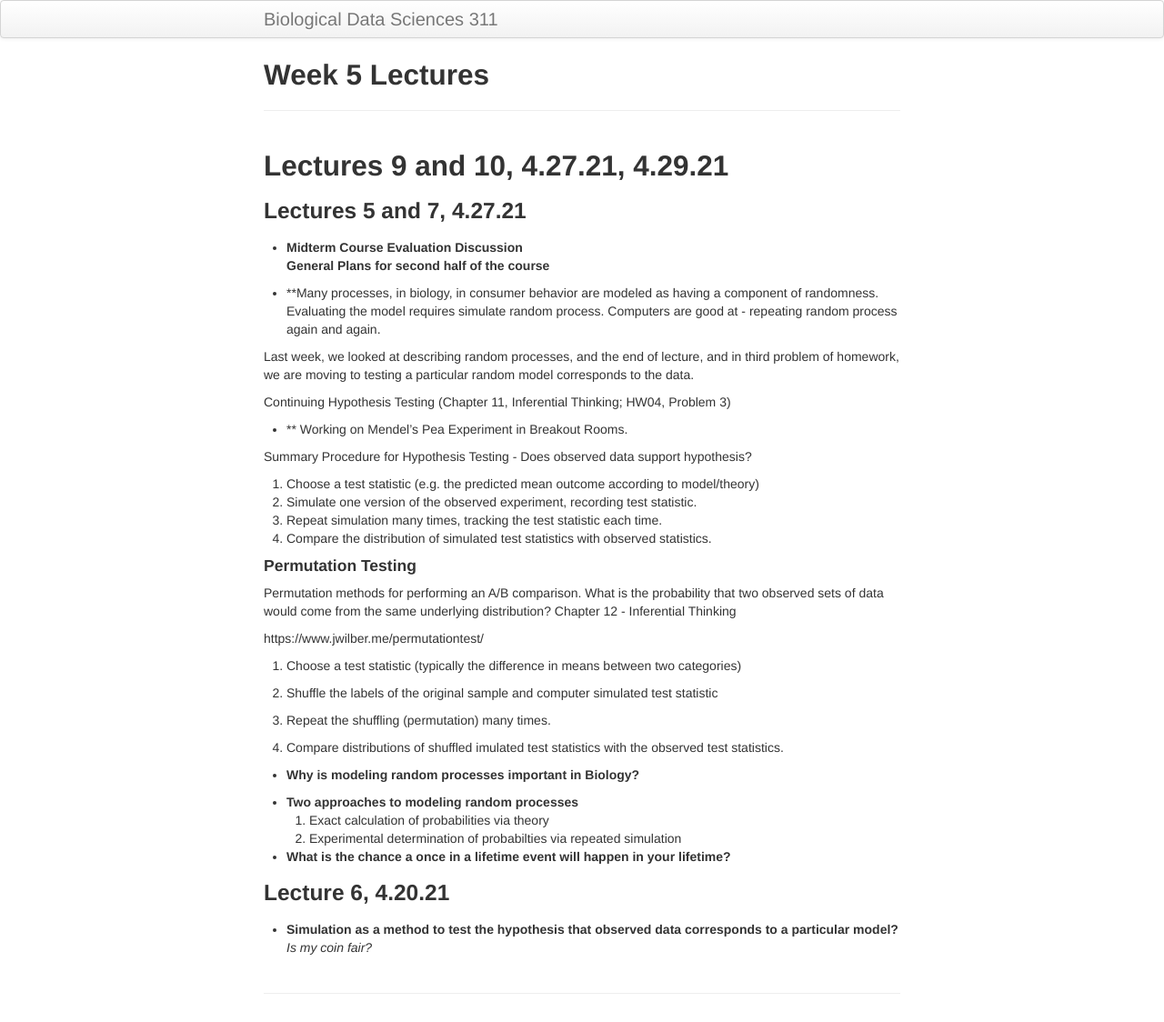
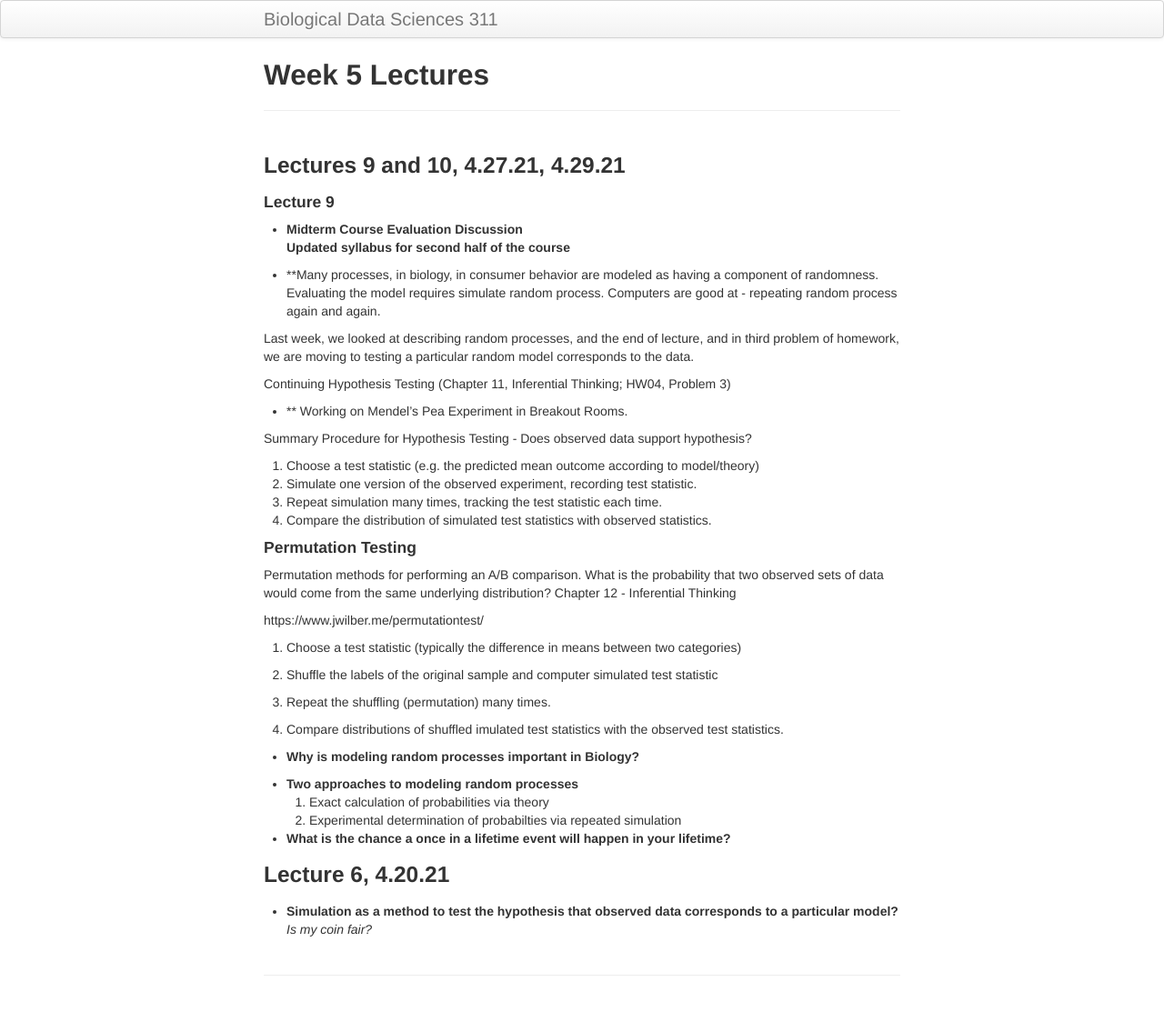
Before and after one commit to timothylwarren/bds311-sp21, a Jekyll site: the page built from lecture_notes/lec_wk05.md, in a window 1280 px wide. Shown: the whole page at 91% size. Built offline with Jekyll 4.4.1, drawn with Linux system fonts in a browser that asks for light colours.

Commit message:
Update lec_wk05.md

```diff
--- a/lecture_notes/lec_wk05.md
+++ b/lecture_notes/lec_wk05.md
@@ -3,12 +3,12 @@ layout: page
 title: Week 5 Lectures
 ---
 
-## Lectures 9 and 10, 4.27.21, 4.29.21
+### Lectures 9 and 10, 4.27.21, 4.29.21
 
-### Lectures 5 and 7, 4.27.21
+#### Lecture 9
 
 - **Midterm Course Evaluation Discussion**<br>
-  **General Plans for second half of the course**
+  **Updated syllabus for second half of the course**
 
 - **Many processes, in biology, in consumer behavior  are modeled as having a component of randomness. Evaluating the model requires simulate random process. Computers are good at - repeating random process again and again.
 
```
